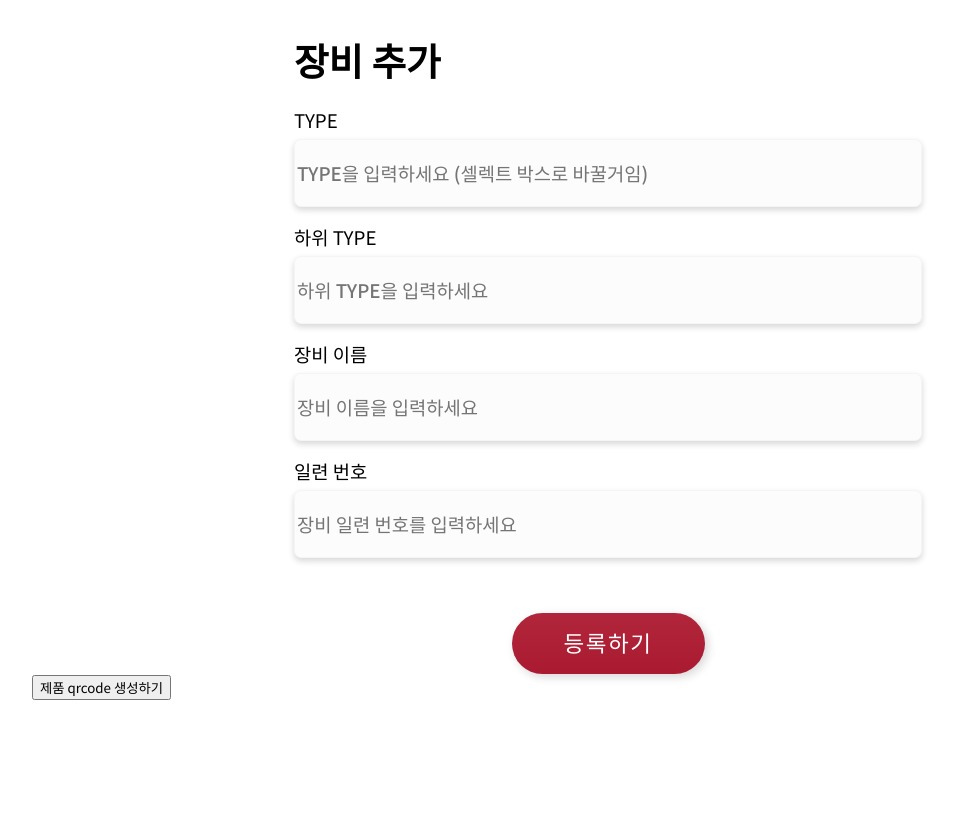
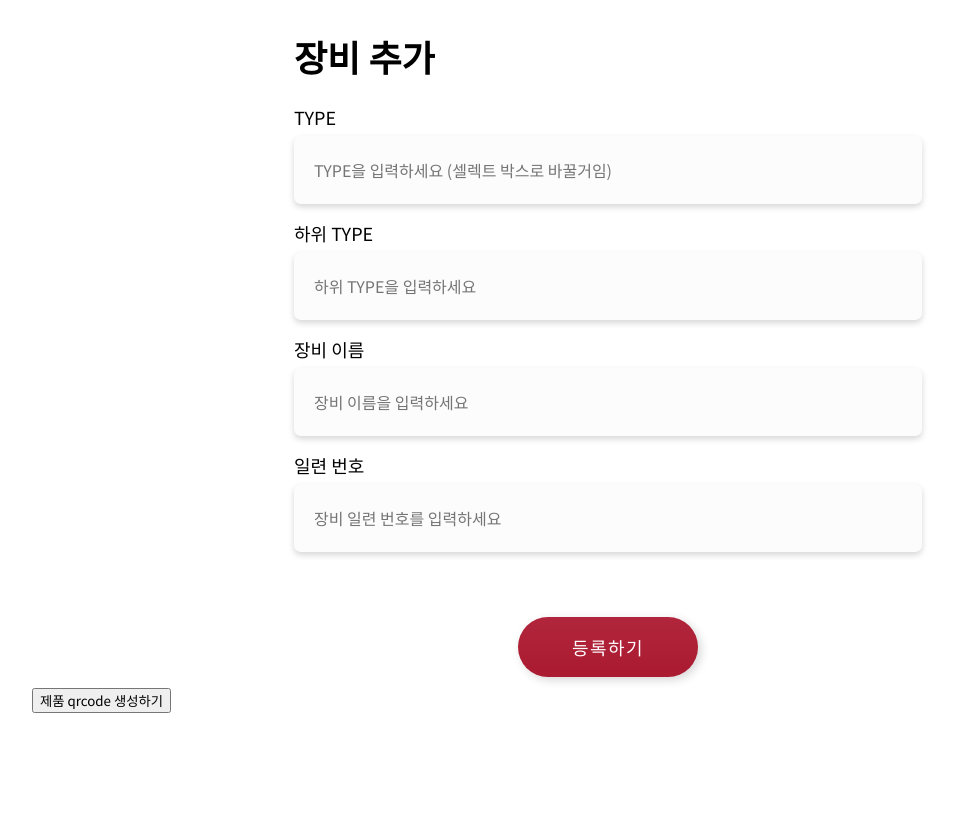
Before and after one commit to dooking/KU-MediaCenterV1, a Django app: page /adminpage/addequipment in a window 1280 px wide. Shown: the part 96-924 px from the top of the page, without its empty margins (32-987 px from the left). Before the commit the page ends 796 px from the top, so only its background shows below. Run offline with Django 3.2, Linux system fonts and the light colour scheme; parts of the project's set-up code (start-up, migrations or seed data) failed here and were passed over.

Commit message:
성원오빠거합치고 좀 수정함

```diff
--- a/project/adminpage/static/addEquipment.css
+++ b/project/adminpage/static/addEquipment.css
@@ -2,8 +2,7 @@
     display: flex;
     justify-content: center;
     align-items: center;
-
-    margin-top: 31.5px
+    margin-top: 30px
 }
 .addForm {
     display: flex;
@@ -18,7 +17,7 @@
     display: flex;
     justify-content: flex-start;
     align-items: flex-start;
-    font-size: 37.5px;
+    font-size: 36px;
     font-weight: bold;
     font-stretch: normal;
     font-style: normal;
@@ -26,22 +25,23 @@
 }
 
 .addForm label {
-    font-size: 18.75px;
+    font-size: 18px;
     margin-bottom: 16px;
+    font-weight: 400;
 }
 .addForm-input {
     width: 628px;
     height: 68px;
     border-radius: 7px;
     box-shadow: 0 3px 6px 0 rgba(0, 0, 0, 0.16);
-    border: solid 1px #f5f5f5;
     background-color: #fcfcfc;
-
-    font-size: 18.75px;
-    font-weight: 500;
+    border:none;
+    padding-left: 20px;
+    font-size: 16px;
+    font-weight: 400;
     line-height: 1.48;
-
     margin-top: 6px;
+    outline: none;
 }
 
 .addForm-btnbox {
@@ -49,21 +49,20 @@
     display:flex;
     justify-content: center;
     align-items: center;
-
     margin-top: 39px;
 }
 
 .addForm-btn {
-    width: 193px;
-    height: 61px;
-    border-radius: 47px;
-    border-style: hidden;
+    width: 180px;
+    height: 60px;
+    border-radius: 50px;
+    border: none;
     box-shadow: 3px 3px 10px 0 rgba(0, 0, 0, 0.16);
     background-image: linear-gradient(to bottom, #b1263c, #aa1a30);
-
-    font-size: 22.5px;
-    font-weight: 500;
-    line-height: 1.5;
+    margin: 10px 0;
+    color: white;
+    font-size: 18px;
+    font-weight: 400;
     letter-spacing: 1.5px;
-    color: #ffffff;
+    outline:none;
 }
--- a/project/adminpage/static/admin_base.css
+++ b/project/adminpage/static/admin_base.css
@@ -6,10 +6,11 @@
 body {
   height: 100vh;
 }
-
 #wrapper {
   width: 100%;
   height: 88vh;
+  padding: 0 5%;
+  /* background-color: blueviolet; */
 }
 header {
   background-color: #8d091d;
@@ -33,9 +34,3 @@ header {
   padding: 0 10px;
   text-decoration: none;
 }
-#wrapper {
-  width: 100%;
-  height: 88vh;
-  /* background-color: blue; */
-  padding: 0 5%;
-}
--- a/project/adminpage/templates/addEquipment.html
+++ b/project/adminpage/templates/addEquipment.html
@@ -9,7 +9,7 @@
 {% if msg %}
 <script type="text/javascript">
   alert("{{YPsg}}");
-</script>>{% endif %}
+</script>{% endif %}
 <div class="wrapper">
   <form method="post" class="addForm">
     {% csrf_token %}
@@ -32,7 +32,6 @@
       <input type="text" placeholder="장비 일련 번호를 입력하세요" id="serialNumber" name="serialNumber" class="addForm-input" />
     </label>
     <div class="addForm-btnbox">
-
       <button type="submit" class="addForm-btn">등록하기</button>
     </div>
   </form>
```
Also changed, not shown: project/adminpage/static/calendar.css (+6 -5 lines), project/adminpage/static/equipment.css (+17 -15 lines), project/adminpage/templates/calendar-base.html (+24 -6 lines).
